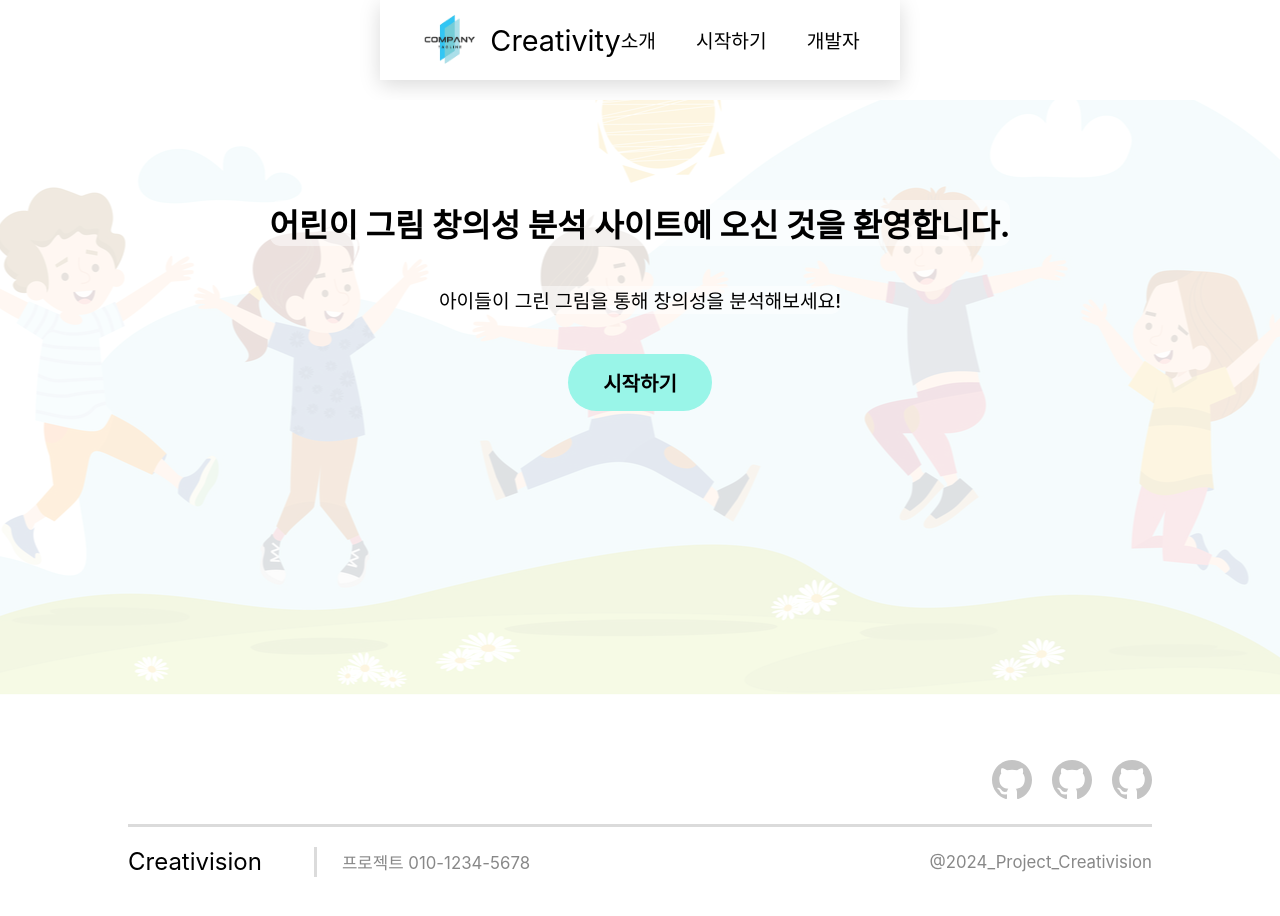
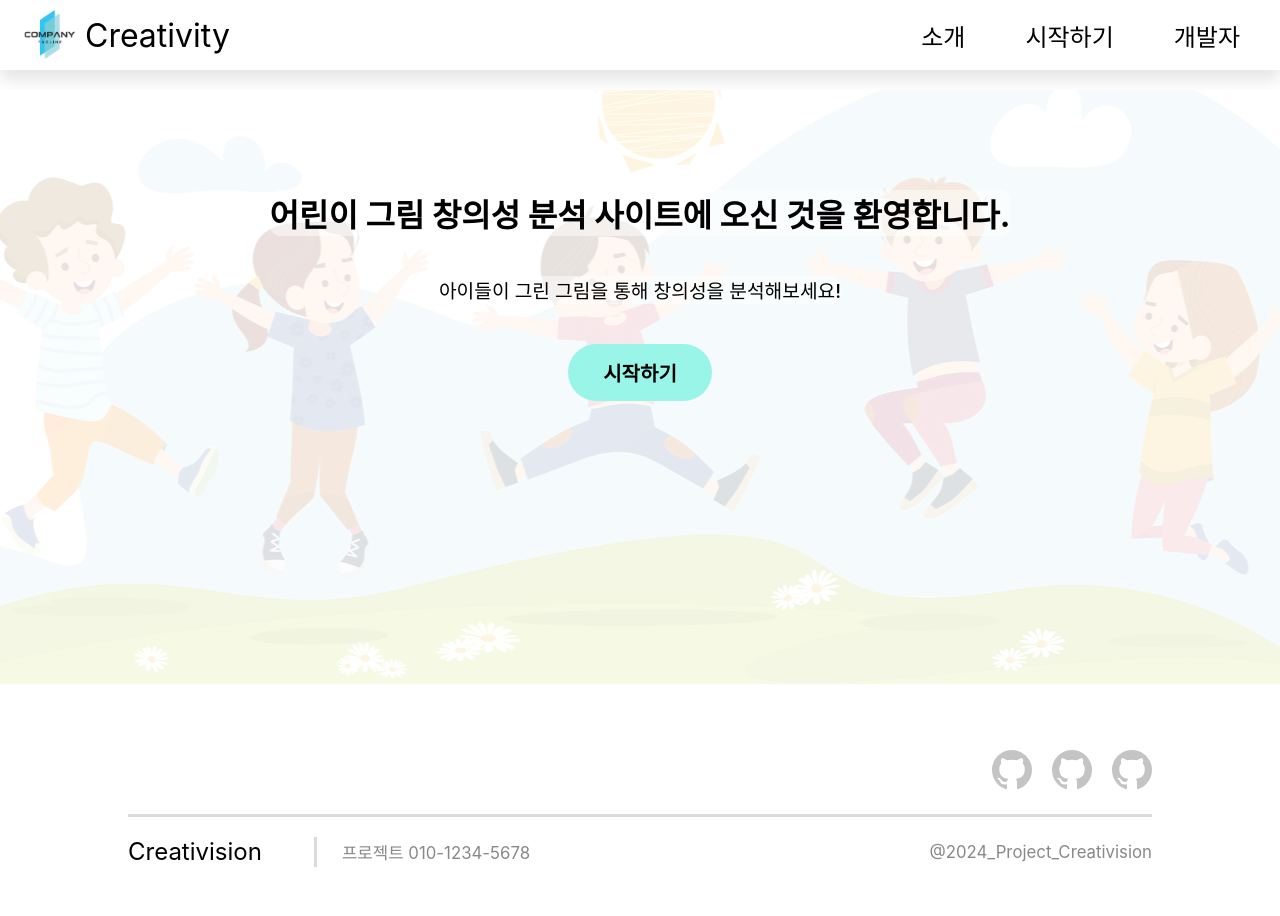
Before and after one commit to limhuijin/Painting_Creativity_React, a React (Vite) app: page / in a window 1280 px wide. Shown: the top 916 px of the page. Built offline with nearby package versions, Linux system fonts and the light colour scheme.

Commit message:
Edited header

```diff
--- a/src/components/Header.jsx
+++ b/src/components/Header.jsx
@@ -3,18 +3,19 @@ import styled from "styled-components";
 import { color } from "../theme";
 
 const Style = styled.header`
+  width: 100%;
+  height: 70px;
+  padding: 0 20px;
+  padding-right: 40px;
   display: flex;
   justify-content: space-between;
   align-items: center;
-  height: 5rem;
-  padding: 0 40px;
-  box-shadow: 0px 5px 20px rgba(0, 0, 0, 0.15);
+  box-shadow: 0 10px 15px rgba(0, 0, 0, 0.1);
 
   .logo {
     display: flex;
-    justify-content: center;
     align-items: center;
-    gap: 10px;
+    gap: 5px;
   }
 
   .logo img {
@@ -22,39 +23,46 @@ const Style = styled.header`
     height: 60px;
   }
 
-  .logo h2 {
-    font-weight: 400;
+  ul,
+  ul li,
+  ul li a {
+    display: flex;
+    align-items: center;
+    height: 100%;
   }
 
   ul {
-    display: flex;
-    align-items: center;
-    gap: 2.5rem;
-    height: 100%;
+    gap: 60px;
+    z-index: 1000;
+  }
+
+  ul li {
     list-style: none;
-    z-index: 1000;
   }
 
   a {
     text-decoration: none;
     color: black;
-    transition: color 0.3s ease;
-    font-size: 1.2em;
     position: relative;
   }
 
-  ul a:not(.active):hover {
-    color: ${color.blue};
+  a h1,
+  a h2 {
+    font-weight: 400;
   }
 
-  ul a.active:before {
+  a.active:before {
     content: "";
-    width: 150%;
-    height: 10px;
     position: absolute;
-    bottom: -28px;
-    left: -25%;
-    background-color: lime;
+    width: 125%;
+    height: 8px;
+    bottom: 0;
+    left: -12.5%;
+    background-color: ${color.green};
+  }
+
+  ul a:hover {
+    color: ${color.green};
   }
 
   .menu {
@@ -63,21 +71,29 @@ const Style = styled.header`
 
   // 세로모드 모바일
   @media (max-width: 991px) and (orientation: portrait) {
-    ul:not(.open) {
+    ul {
+      position: absolute;
       display: none;
+      flex-direction: column;
+      gap: 5px;
+      top: 70px;
+      left: 0;
+      width: 100%;
+      height: auto;
+      padding: 10px 20px;
+      padding-bottom: 20px;
+      background-color: white;
+      box-shadow: 0 10px 15px rgba(0, 0, 0, 0.1);
+      border-top: 3px solid #dbdbdb;
+    }
+
+    ul li,
+    ul li a {
+      height: 4em;
     }
 
     ul.open {
-      position: absolute;
-      top: 4rem;
-      left: 0;
-      width: 100%;
-      padding: 10px;
-      flex-direction: column;
-      justify-content: center;
-      background-color: white;
-      box-shadow: 0px 2px 10px rgba(0, 0, 0, 0.1);
-      gap: 1.5rem;
+      display: flex;
     }
 
     .menu {
@@ -149,17 +165,23 @@ const Header = () => {
     <Style>
       <Link to="/" className="logo">
         <img src="./src/assets/sample-logo.png" alt="logo" />
-        <h2>Creativity</h2>
+        <h1>Creativity</h1>
       </Link>
       <ul>
         <li>
-          <NavLink to="/about">소개</NavLink>
+          <NavLink to="/about">
+            <h2>소개</h2>
+          </NavLink>
         </li>
         <li>
-          <NavLink to="/get-started">시작하기</NavLink>
+          <NavLink to="/get-started">
+            <h2>시작하기</h2>
+          </NavLink>
         </li>
         <li>
-          <NavLink to="/developers">개발자</NavLink>
+          <NavLink to="/developers">
+            <h2>개발자</h2>
+          </NavLink>
         </li>
       </ul>
       <Menu className="menu" onClick={toggleMenu}>
```
